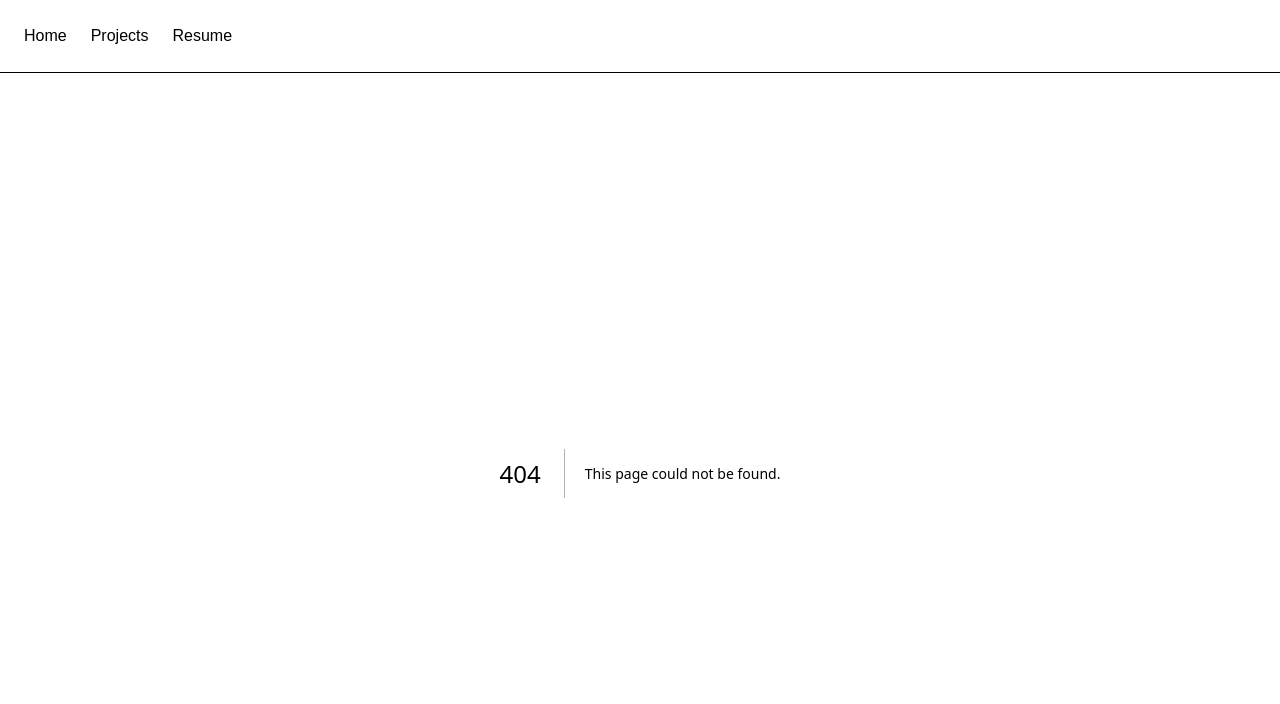
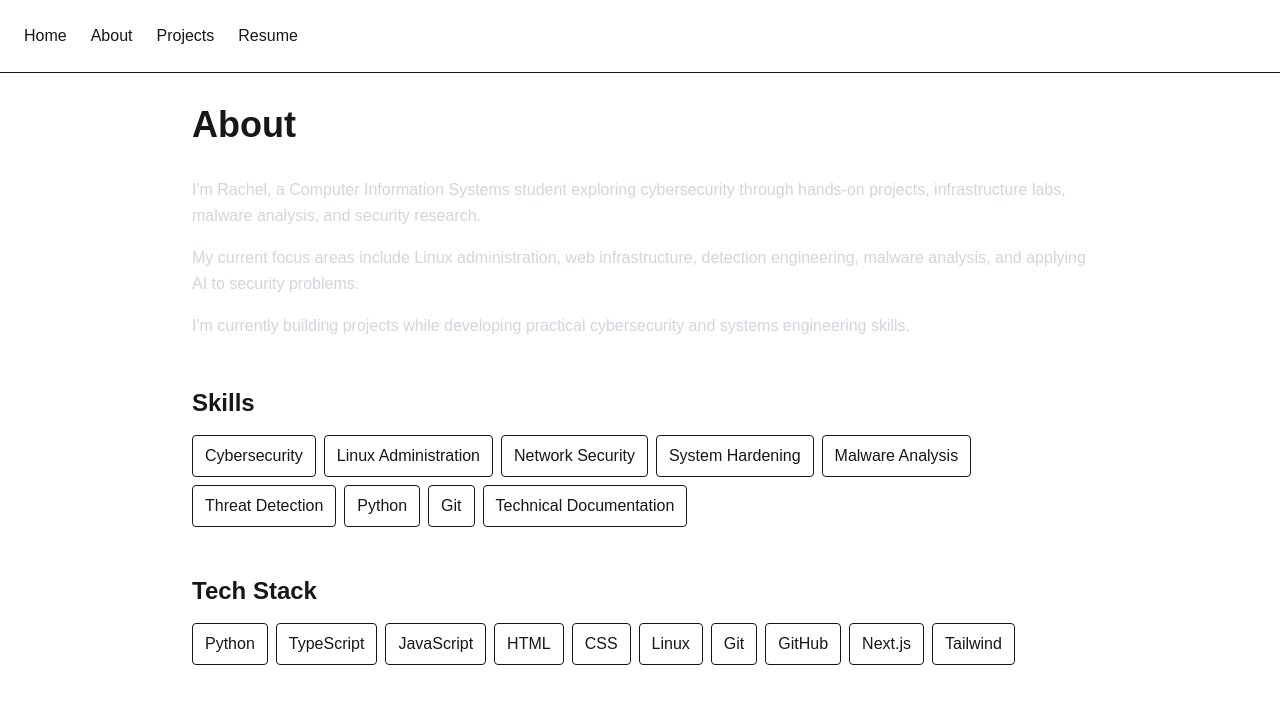
Before and after one commit to thevoidshell/whoami, a Next.js app: page /about in a window 1280 px wide. Before the commit this address had no page. Shown: the top 704 px of the page. Built offline with nearby package versions, Linux system fonts and the light colour scheme.

Commit message:
resume and about

```diff
--- /dev/null
+++ b/src/app/about/page.tsx
@@ -0,0 +1,88 @@
+export default function AboutPage() {
+    return (
+        <main className="min-h-screen p-8">
+            <div className="max-w-4xl mx-auto">
+
+                <h1 className="text-4xl font-bold mb-8">
+                    About
+                </h1>
+
+                <section className="mb-12">
+                    <p className="text-gray-300 leading-relaxed">
+                        I'm Rachel, a Computer Information Systems student
+                        exploring cybersecurity through hands-on projects,
+                        infrastructure labs, malware analysis, and security
+                        research.
+                    </p>
+
+                    <p className="text-gray-300 leading-relaxed mt-4">
+                        My current focus areas include Linux administration,
+                        web infrastructure, detection engineering, malware
+                        analysis, and applying AI to security problems.
+                    </p>
+
+                    <p className="text-gray-300 leading-relaxed mt-4">
+                        I'm currently building projects while developing practical cybersecurity and
+                        systems engineering skills.
+                    </p>
+                </section>
+
+                <section className="mb-12">
+                    <h2 className="text-2xl font-bold mb-4">
+                        Skills
+                    </h2>
+
+                    <div className="flex flex-wrap gap-2">
+                        {[
+                            "Cybersecurity",
+                            "Linux Administration",
+                            "Network Security",
+                            "System Hardening",
+                            "Malware Analysis",
+                            "Threat Detection",
+                            "Python",
+                            "Git",
+                            "Technical Documentation"
+                        ].map((skill) => (
+                            <span
+                                key={skill}
+                                className="px-3 py-2 border rounded"
+                            >
+                                {skill}
+                            </span>
+                        ))}
+                    </div>
+                </section>
+
+                <section>
+                    <h2 className="text-2xl font-bold mb-4">
+                        Tech Stack
+                    </h2>
+
+                    <div className="flex flex-wrap gap-2">
+                        {[
+                            "Python",
+                            "TypeScript",
+                            "JavaScript",
+                            "HTML",
+                            "CSS",
+                            "Linux",
+                            "Git",
+                            "GitHub",
+                            "Next.js",
+                            "Tailwind"
+                        ].map((tech) => (
+                            <span
+                                key={tech}
+                                className="px-3 py-2 border rounded"
+                            >
+                                {tech}
+                            </span>
+                        ))}
+                    </div>
+                </section>
+
+            </div>
+        </main>
+    );
+}
--- /dev/null
+++ b/src/app/resume/page.tsx
@@ -0,0 +1,32 @@
+export default function ResumePage() {
+    return (
+        <main className="min-h-screen p-8">
+            <div className="max-w-5xl mx-auto">
+                <h1 className="text-4xl font-bold mb-4">
+                    Resume
+                </h1>
+
+                <p className="text-gray-400 mb-6">
+                    View or download my latest resume.
+                </p>
+
+                <a
+                    href="/resume.pdf"
+                    target="_blank"
+                    rel="noopener noreferrer"
+                    className="inline-block border rounded-lg px-4 py-2 mb-8"
+                >
+                    Download Resume
+                </a>
+
+                <div className="border rounded-lg overflow-hidden">
+                    <iframe
+                        src="/resume.pdf"
+                        className="w-full h-[1000px]"
+                        title="Resume"
+                    />
+                </div>
+            </div>
+        </main>
+    );
+}
--- a/src/components/navbar.tsx
+++ b/src/components/navbar.tsx
@@ -4,6 +4,7 @@ export default function Navbar() {
   return (
     <nav className="flex gap-6 p-6 border-b">
       <Link href="/">Home</Link>
+      <Link href="/about">About</Link>
       <Link href="/projects">Projects</Link>
       <Link href="/resume">Resume</Link>
     </nav>
```
Also changed, not shown: 1 other file (tests, documents, lock files or other folders).
